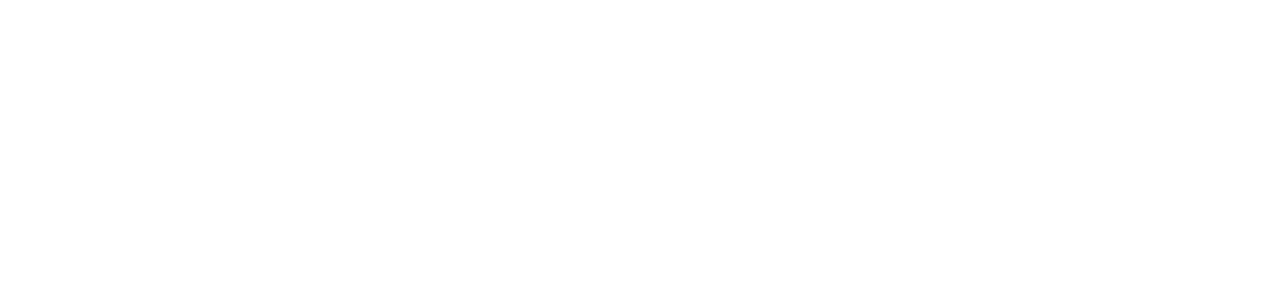
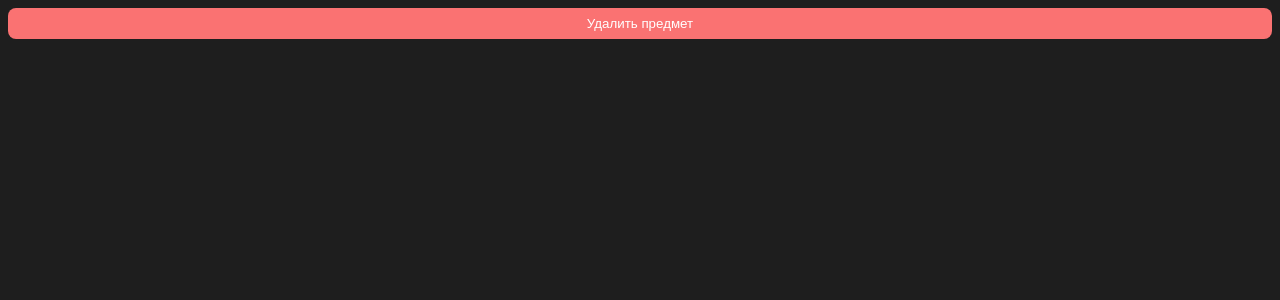
Before and after one commit to synt3tic/inventory, a Vue app: page / in a window 1280 px wide. Shown: the top 300 px of the page. Built offline with nearby package versions, Linux system fonts and the light colour scheme.

Commit message:
ui-button ready

```diff
--- a/src/App.vue
+++ b/src/App.vue
@@ -1,6 +1,9 @@
 <script setup lang="ts">
+import UiButton from './components/UI/UiButton.vue';
 </script>
 
-<template></template>
+<template>
+  <UiButton>Удалить предмет</UiButton>
+</template>
 
 <style lang="scss"></style>
--- a/src/components/UI/UiButton.vue
+++ b/src/components/UI/UiButton.vue
@@ -1,10 +1,67 @@
 <script setup lang="ts">
+import { UiButtonProps } from '../../types/types'
 
+const props = withDefaults(defineProps<UiButtonProps>(), {
+  color: 'primary-red',
+  size: 'md',
+})
 </script>
 
 <template>
-  <div>
-  </div>
+  <button :class="`ui-button_${props.color} ui-button_${props.size}`" class="ui-button">
+    <slot />
+  </button>
 </template>
 
-<style scoped></style>
+<style lang="scss" scoped>
+$primary-red: #FA7272;
+$primary-white: #FFFFFF;
+$white-shadow: 0 4px 6px -1px rgba(255, 255, 255, 0.2), 0 2px 4px -2px rgba(243, 243, 243, 0.2);
+$red-shadow: 0 4px 6px -1px rgba(214, 102, 136, 0.2), 0 2px 4px -2px rgba(226, 128, 169, 0.2);
+.ui-button {
+  width: 100%;
+  border-radius: 8px;
+  text-align: center;
+  border: none;
+  outline: none;
+  transition: all .1s linear;
+
+  &:hover {
+    cursor: pointer;
+  }
+
+  &:active {
+    scale: .99;
+  }
+
+  &_primary-red {
+    background-color: $primary-red;
+    color: $primary-white;
+
+    &:hover {
+      box-shadow: $red-shadow;
+    }
+  }
+
+  &_primary-white {
+    background-color: $primary-white;
+
+    &:hover {
+      box-shadow: $white-shadow;
+    }
+  }
+
+  &_sm {
+    width: 24px;
+    height: 24px;
+  }
+
+  &_md {
+    padding: 8px 15px;
+  }
+
+  &_lg {
+    padding: 11px 16px;
+  }
+}
+</style>
--- a/src/style.scss
+++ b/src/style.scss
@@ -1,23 +1,12 @@
-$font-family: Inter, system-ui, Avenir, Helvetica, Arial, sans-serif;
-$primary-color: #646cff;
-$secondary-color: #535bf2;
-$body-background-light: #ffffff;
-$body-background-dark: #242424;
-$button-background-light: #f9f9f9;
-$button-background-dark: #1a1a1a;
-$link-color-light: #213547;
-$link-color-dark: rgba(255, 255, 255, 0.87);
-$link-hover-light: #747bff;
-$link-hover-dark: #535bf2;
+$font-family: Helvetica, sans-serif;
+$body-background-dark: #1E1E1E;
 
 :root {
   font-family: $font-family;
   line-height: 1.5;
   font-weight: 400;
-
-  color-scheme: light dark;
-  color: $link-color-dark;
   background-color: $body-background-dark;
+  font-size: 14px;
 
   font-synthesis: none;
   text-rendering: optimizeLegibility;
@@ -26,74 +15,7 @@ $link-hover-dark: #535bf2;
   -webkit-text-size-adjust: 100%;
 }
 
-a {
-  font-weight: 500;
-  color: $primary-color;
-  text-decoration: inherit;
-}
-
-a:hover {
-  color: $secondary-color;
-}
-
-body {
-  margin: 0;
-  display: flex;
-  place-items: center;
-  min-width: 320px;
-  min-height: 100vh;
-  background-color: $body-background-light;
-  color: $link-color-light;
-}
-
-h1 {
-  font-size: 3.2em;
-  line-height: 1.1;
-}
-
-button {
-  border-radius: 8px;
-  border: 1px solid transparent;
-  padding: 0.6em 1.2em;
-  font-size: 1em;
-  font-weight: 500;
-  font-family: $font-family;
-  background-color: $button-background-dark;
-  cursor: pointer;
-  transition: border-color 0.25s;
-
-  &:hover {
-    border-color: $primary-color;
-  }
-
-  &:focus,
-  &:focus-visible {
-    outline: 4px auto -webkit-focus-ring-color;
-  }
-}
-
-.card {
-  padding: 2em;
-}
-
 #app {
   max-width: 1280px;
   margin: 0 auto;
-  padding: 2rem;
-  text-align: center;
 }
-
-@media (prefers-color-scheme: light) {
-  :root {
-    color: $link-color-light;
-    background-color: $body-background-light;
-  }
-
-  a:hover {
-    color: $link-hover-light;
-  }
-
-  button {
-    background-color: $button-background-light;
-  }
-}
```
Also changed, not shown: src/types/types.ts (+8 -0 lines).
